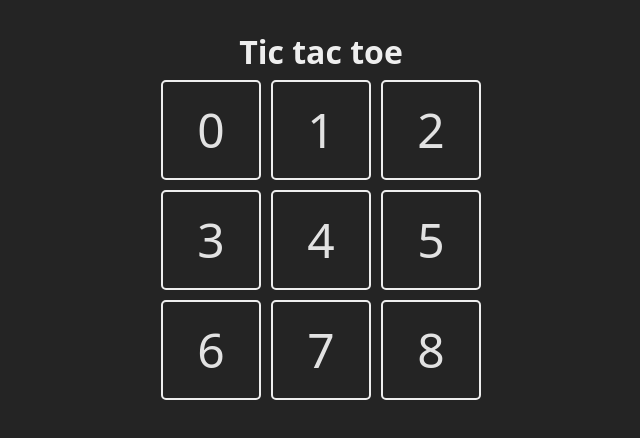
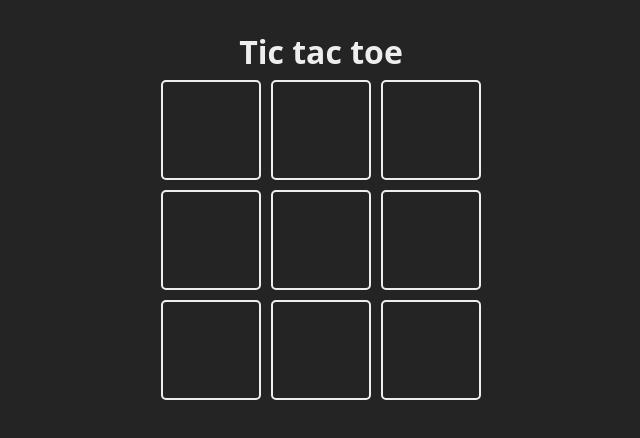
Before and after one commit to macamer/React, a React (Vite) app in the folder 02-tic-tac-toe/: page / in a window 1280 px wide. Shown: the top 438 px of the page, without its empty margins (319-959 px from the left). Built offline with nearby package versions, Linux system fonts and the light colour scheme.

Commit message:
create board state

```diff
--- a/02-tic-tac-toe/src/App.jsx
+++ b/02-tic-tac-toe/src/App.jsx
@@ -1,9 +1,9 @@
+import { useState } from 'react'
+
 const TURNS = {
   X: 'x',
   O: 'o'
 }
-
-const board = Array(9).fill(null)
 
 const Square = ({ children, updateBoard, index }) => {
   return (
@@ -14,6 +14,8 @@ const Square = ({ children, updateBoard, index }) => {
 }
 
 function App() {
+  const [board, setBoard] = useState(Array(9).fill(null))
+
   return(
     <main className="board">
       <h1>Tic tac toe</h1>
@@ -25,7 +27,7 @@ function App() {
                 key={index}
                 index={index}
               >
-                {index}
+                {board[index]}
               </Square>
             )
           })
```
